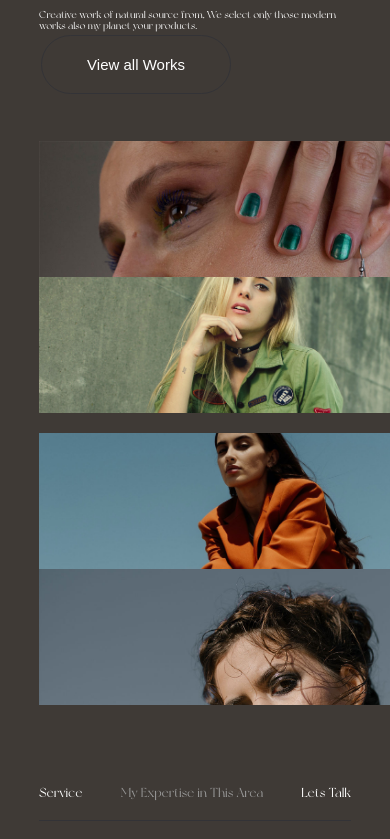
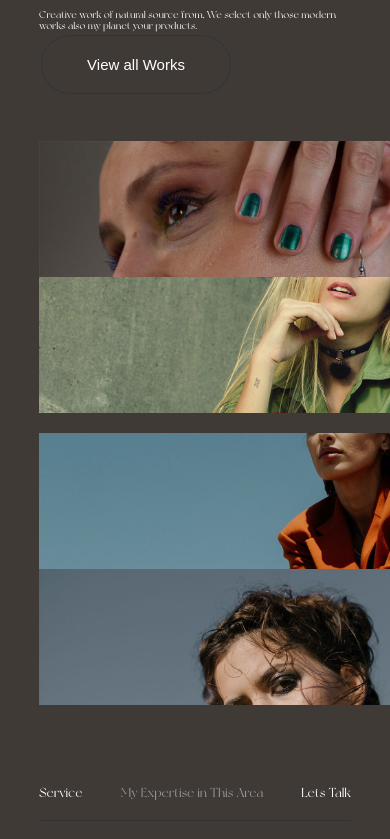
Before and after one commit to oschwill/fashion-for-passion, a plain HTML site: page index.html in a window 390 px wide. Shown: the part 3446-4285 px from the top of the page. Drawn offline with Linux system fonts and the light colour scheme; a web font is replaced by a local one.

Commit message:
Korrektur mobile images

```diff
--- a/assets/css/styles.css
+++ b/assets/css/styles.css
@@ -814,6 +814,7 @@ header {
   .first-image-s,
   .second-image-s {
     margin-bottom: 0;
+    width: 660px;
   }
 
   .category-section {
```
